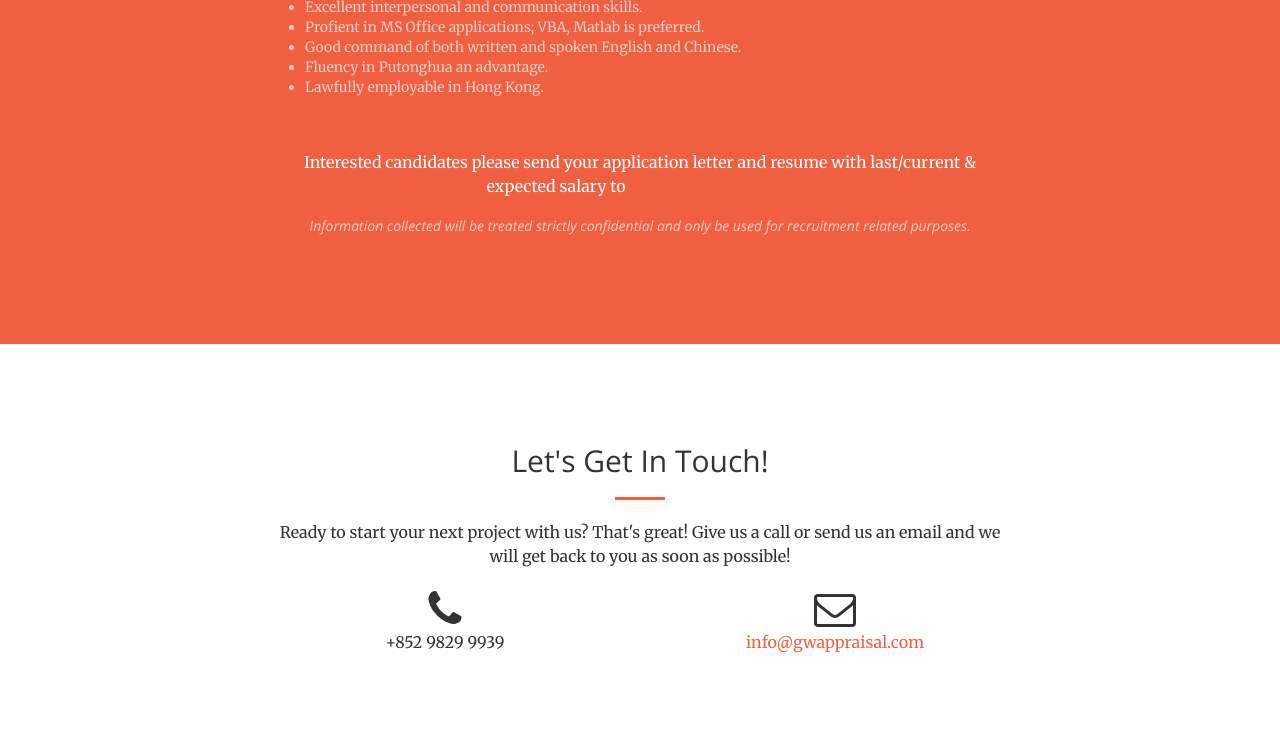
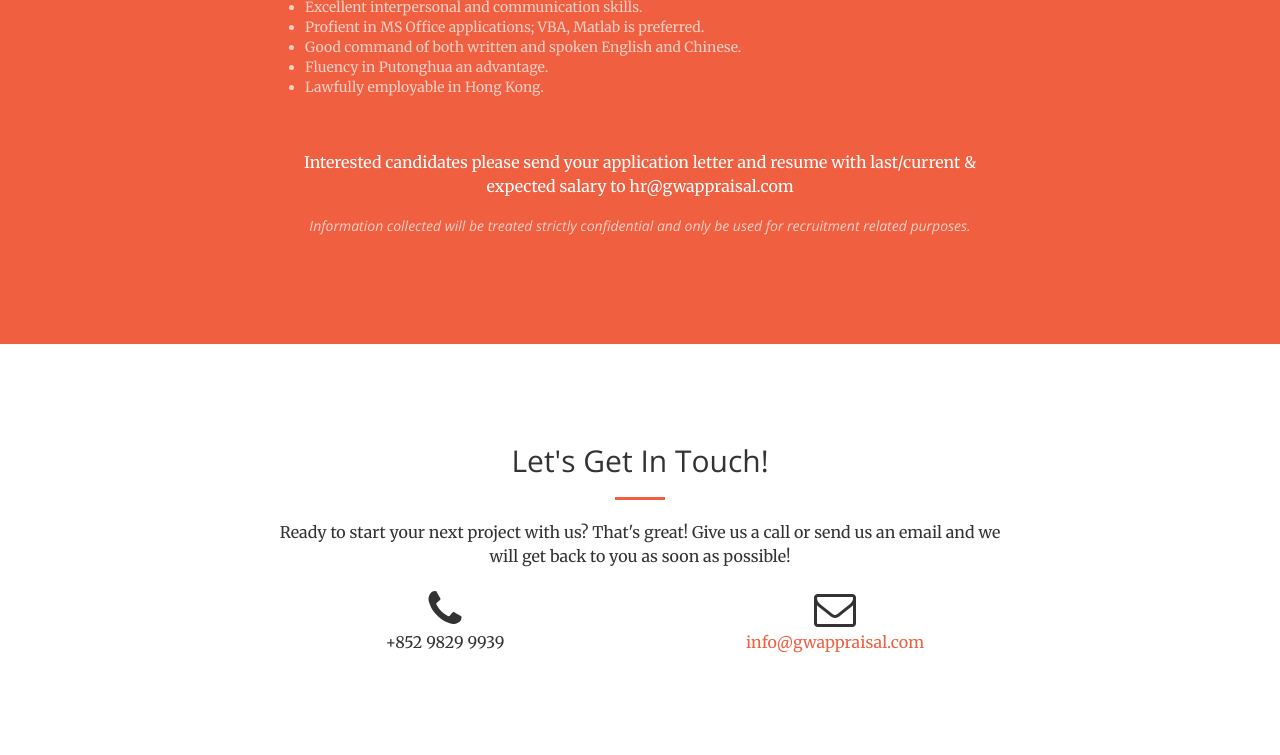
Before and after one commit to ghostoss/gwfas.com, a plain HTML site: page index.html in a window 1280 px wide. Shown: the part 4669-5424 px from the top of the page. Drawn offline with nearby package versions, Linux system fonts and the light colour scheme.

Commit message:
add light color link css

```diff
--- a/css/site.css
+++ b/css/site.css
@@ -8,6 +8,18 @@
 .banner { position: relative; overflow: auto; }
 .banner li { list-style: none; }
 .banner ul li { float: left; }
+
+a.light {
+    color: #fff;
+    -webkit-transition: all .35s;
+    -moz-transition: all .35s;
+    transition: all .35s;
+}
+
+a.light:hover,
+a.light:focus {
+    color: blue;
+}
 
 .timeline {
     position: relative;
```
